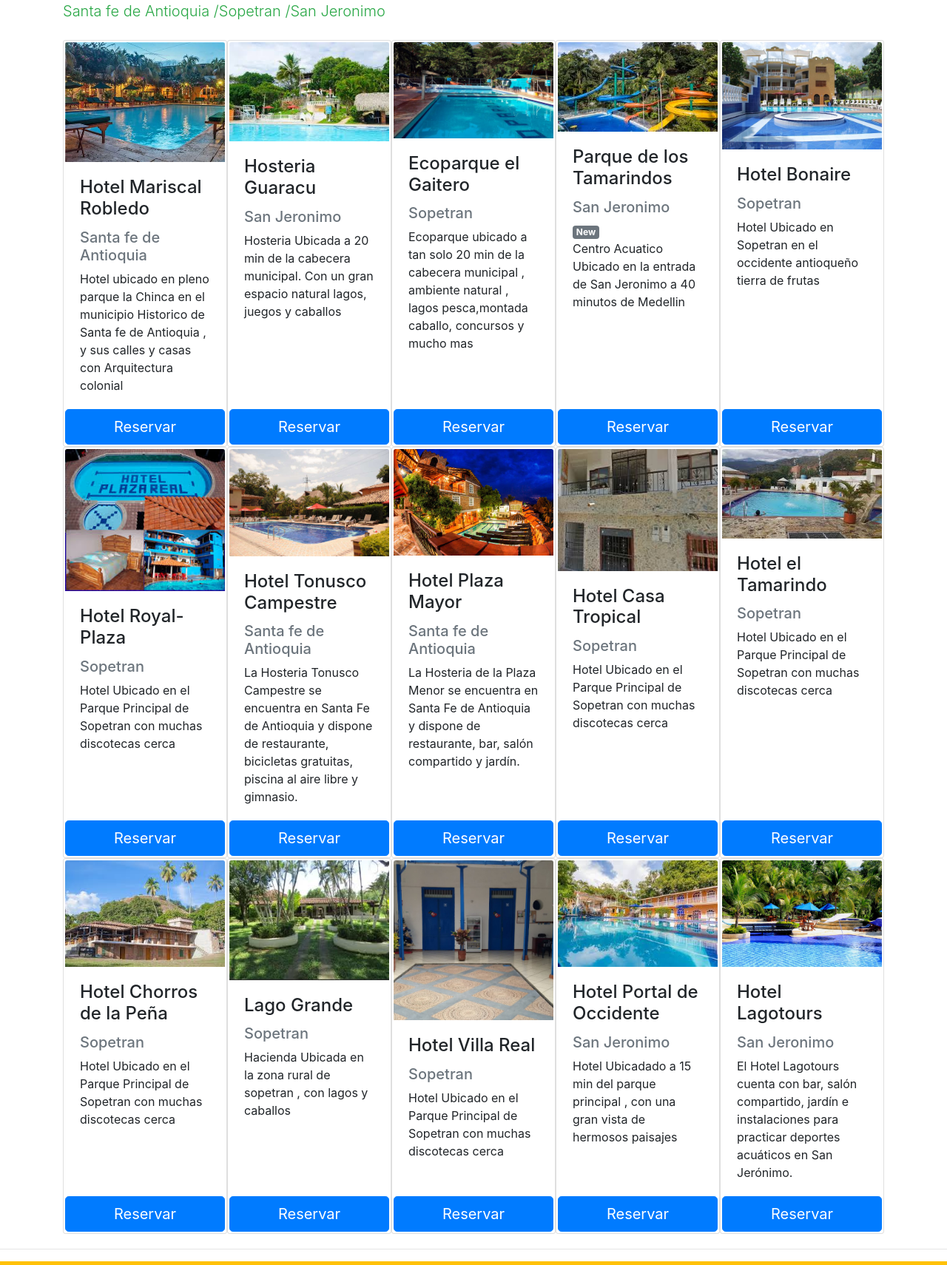
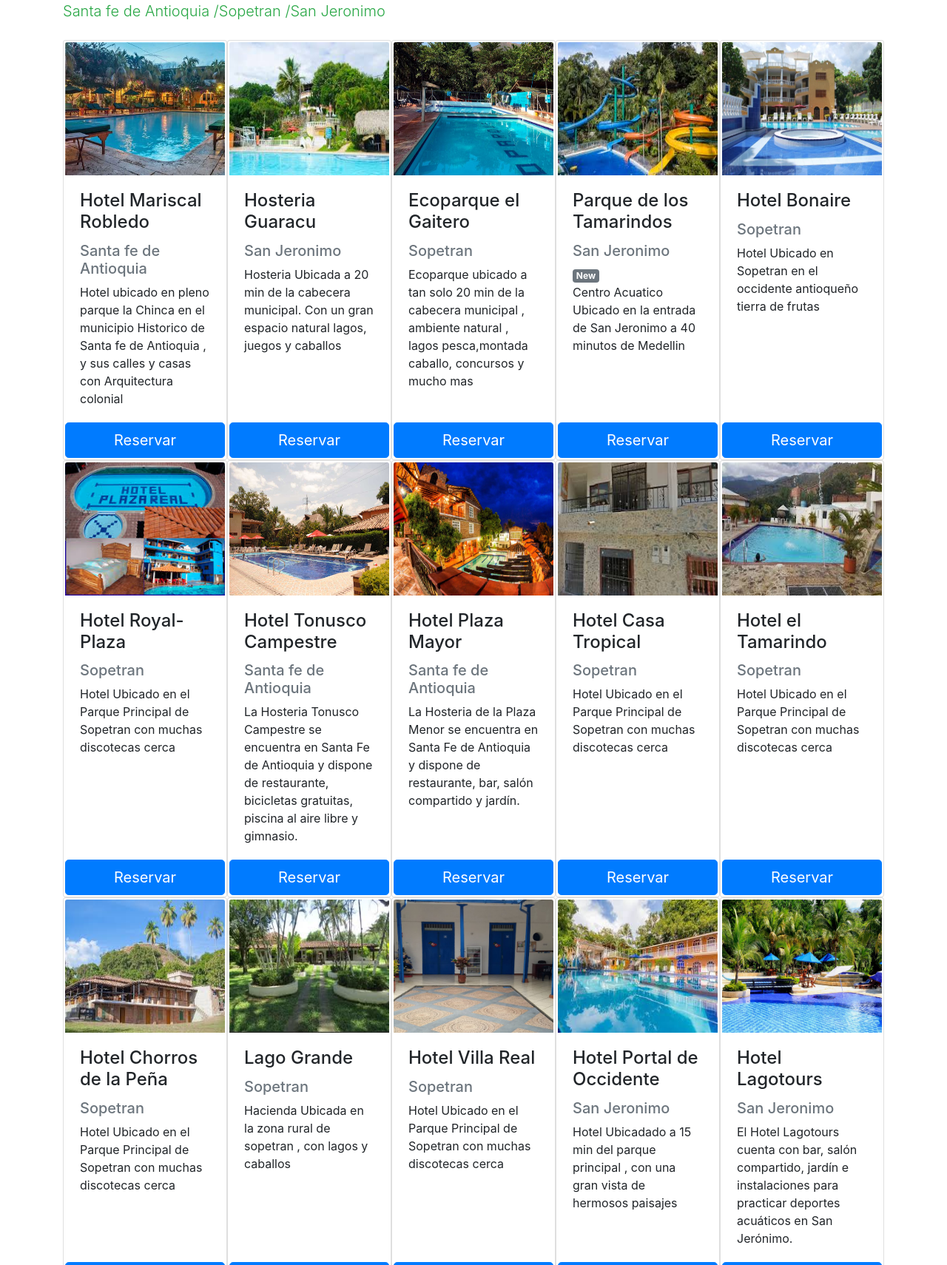
Before and after one commit to RockStoneStudios/Hoteles, a website: page index.html in a window 1280 px wide. Shown: the part 1090-2800 px from the top of the page at 74% size. Drawn offline with nearby package versions, Linux system fonts and the light colour scheme; a web font is replaced by a local one.

```diff
--- a/css/estilos.css
+++ b/css/estilos.css
@@ -32,3 +32,7 @@
     width: 100%;
     height: 520px;
 }
+.foto{
+    width: 100%;
+    height: 180px;
+}
--- a/index.html
+++ b/index.html
@@ -52,11 +52,11 @@
            </div>
            <hr>
            <h2 class="display-2 lead text-danger">Ruta del Sol</h2>
-           <img src="/Imagenes/pu.jpg" alt="Puente Occidente" class="img-fluid" style="height: 520px; width: 100%;">
+           <img src="./Imagenes/pu.jpg" alt="Puente Occidente" class="img-fluid" style="height: 520px; width: 100%;">
            <span class="text-success lead mb-5"> Santa fe de Antioquia /Sopetran /San Jeronimo</span>
            <div class="d-flex flex-wrap mt-4">
                <div class=" card card-hotel d-flex flex-column justify-content-between">
-                <img src="/Imagenes/mariscal.jpg" alt="Mariscal" class="card-img-top">
+                <img src="./Imagenes/mariscal.jpg" alt="Mariscal" class="card-img-top foto">
                   <div class="card-body">
 
                     <h4 class="card-title">Hotel Mariscal Robledo</h4>
@@ -67,7 +67,7 @@
                         <button class="btn btn-lg btn-primary btn-block btn-block"><span class="oi oi-plus"></span> Reservar</button></div>
                </div>
                <div class="card card-hotel d-flex flex-column justify-content-between">
-                   <img src="/Imagenes/guaracu.jpg" alt="Guaracu" class="card-img-top">
+                   <img src="./Imagenes/guaracu.jpg" alt="Guaracu" class="card-img-top foto">
                    <div class="card-body">
                    <h4 class="card-title">Hosteria Guaracu</h4>
                    <h5 class="text-muted">San Jeronimo</h5>
@@ -80,7 +80,7 @@
                 </div>
 
                <div class=" card card-hotel d-flex flex-column justify-content-between">
-                   <img src="/Imagenes/gaitero.jpg" alt="Gaitero" class="card-img-top">
+                   <img src="./Imagenes/gaitero.jpg" alt="Gaitero" class="card-img-top foto">
                    <div class="card-body">
                    <h4 class="card-title">Ecoparque el Gaitero</h4>
                    <h5 class="text-muted">Sopetran</h5>
@@ -92,7 +92,7 @@
                 </div>
 
                <div class=" card card-hotel d-flex flex-column justify-content-between">
-                   <img src="/Imagenes/tamarindos2.jpg" alt="Confenalco" class="card-img-top">
+                   <img src="./Imagenes/tamarindos2.jpg" alt="Confenalco" class="card-img-top foto">
                    <div class="card-body">
                    <h4 class="card-title">Parque de los Tamarindos</h4>
                    <h5 class="text-muted">San Jeronimo</h5>
@@ -105,7 +105,7 @@
                 </div>
 
                <div class=" card card-hotel d-flex flex-column justify-content-between">
-                   <img src="/Imagenes/bonaire.jpg" alt="Bonaire" class="card-img-top">
+                   <img src="./Imagenes/bonaire.jpg" alt="Bonaire" class="card-img-top foto">
                    <div class="card-body">
 
                    <h4 class="card-title">Hotel Bonaire</h4>
@@ -117,7 +117,7 @@
                   </div>
                </div>
                <div class=" card card-hotel d-flex flex-column justify-content-between">
-                   <img src="/Imagenes/Royal.jpg" alt="Royal" class="card-img-top">
+                   <img src="./Imagenes/Royal.jpg" alt="Royal" class="card-img-top foto">
                    <div class="card-body">
                    <h4 class="card-title">Hotel Royal-Plaza</h4>
                    <h5 class="text-muted">Sopetran</h5>
@@ -128,7 +128,7 @@
                    </div>
                </div>
                <div class=" card card-hotel d-flex flex-column justify-content-between">
-                   <img src="/Imagenes/tonusco.jpg" alt="tonusco" class="card-img-top">
+                   <img src="./Imagenes/tonusco.jpg" alt="tonusco" class="card-img-top foto">
                    <div class="card-body">
                 <h4 class="card-title">Hotel Tonusco Campestre</h4>
                 <h5 class="text-muted">Santa fe de Antioquia</h5>
@@ -140,7 +140,7 @@
                 </div>
             </div>
             <div class=" card card-hotel d-flex flex-column justify-content-between">
-                <img src="/Imagenes/plaza_mayor.jpg" alt="Plaza Mayor" class="card-img-top">
+                <img src="./Imagenes/plaza_mayor.jpg" alt="Plaza Mayor" class="card-img-top foto">
                 <div class="card-body">
                   <h4 class="card-title">Hotel Plaza Mayor</h4>
                   <h5 class="text-muted">Santa fe de Antioquia</h5>
@@ -151,7 +151,7 @@
                  </div>
             </div>
             <div class=" card card-hotel d-flex flex-column justify-content-between">
-                <img src="/Imagenes/tropical.jpg" alt="Casa Tropical" class="card-img-top">
+                <img src="./Imagenes/tropical.jpg" alt="Casa Tropical" class="card-img-top foto">
                 <div class="card-body">
                   <h4 class="card-title">Hotel Casa Tropical</h4>
                   <h5 class="text-muted">Sopetran</h5>
@@ -162,7 +162,7 @@
                 </div>
             </div>
             <div class=" card card-hotel d-flex flex-column justify-content-between">
-                <img src="/Imagenes/tamarindo.jpg" alt="El Tamarindo" class="card-img-top">
+                <img src="./Imagenes/tamarindo.jpg" alt="El Tamarindo" class="card-img-top foto">
                 <div class="card-body">
                  <h4 class="card-title">Hotel el Tamarindo</h4>
                  <h5 class="text-muted">Sopetran</h5>
@@ -173,7 +173,7 @@
                 </div>
             </div>
             <div class=" card card-hotel d-flex flex-column justify-content-between">
-                <img src="/Imagenes/chorros.jpg" alt="Chorros" class="card-img-top">
+                <img src="./Imagenes/chorros.jpg" alt="Chorros" class="card-img-top foto">
                 <div class="card-body">
                 <h4 class="card-title">Hotel Chorros de la Peña</h4>
                 <h5 class="text-muted">Sopetran</h5>
@@ -184,7 +184,7 @@
                 </div>
             </div>
             <div class=" card card-hotel d-flex flex-column justify-content-between">
-                <img src="/Imagenes/lago.jpg" alt="Lago Grande" class="card-img-top">
+                <img src="./Imagenes/lago.jpg" alt="Lago Grande" class="card-img-top foto">
                 <div class="card-body">
                 <h4 class="card-title">Lago Grande</h4>
                 <h5 class="text-muted">Sopetran</h5>
@@ -195,7 +195,7 @@
                 </div>
             </div>
             <div class=" card card-hotel d-flex flex-column justify-content-between">
-                <img src="/Imagenes/villa.jpg" alt="Villa" class="card-img-top">
+                <img src="./Imagenes/villa.jpg" alt="Villa" class="card-img-top foto">
                 <div class="card-body">
                 <h4 class="card-title">Hotel Villa Real</h4>
                 <h5 class="text-muted">Sopetran</h5>
@@ -206,7 +206,7 @@
                 </div>
             </div>
             <div class=" card card-hotel d-flex flex-column justify-content-between">
-                <img src="/Imagenes/portal.jpg" alt="Portal" class="card-img-top">
+                <img src="./Imagenes/portal.jpg" alt="Portal" class="card-img-top foto">
                 <div class="card-body">
                 <h4 class="card-title">Hotel Portal de Occidente</h4>
                 <h5 class="text-muted">San Jeronimo</h5>
@@ -217,7 +217,7 @@
                 </div>
             </div>
             <div class=" card card-hotel d-flex flex-column justify-content-between">
-                <img src="/Imagenes/lagotours.jpg" alt="Portal" class="card-img-top">
+                <img src="./Imagenes/lagotours.jpg" alt="Portal" class="card-img-top foto">
                 <div class="card-body">
                 <h4 class="card-title">Hotel Lagotours</h4>
                 <h5 class="text-muted">San Jeronimo</h5>
```
Also changed, not shown: servicios.html (+26 -1 lines).
